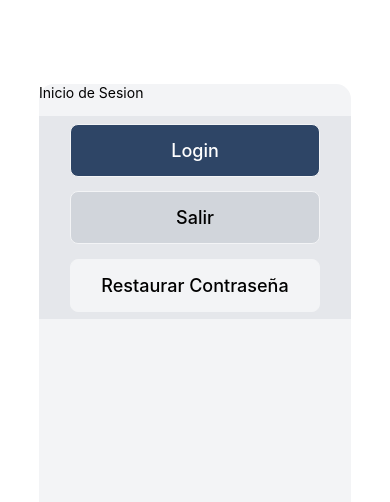
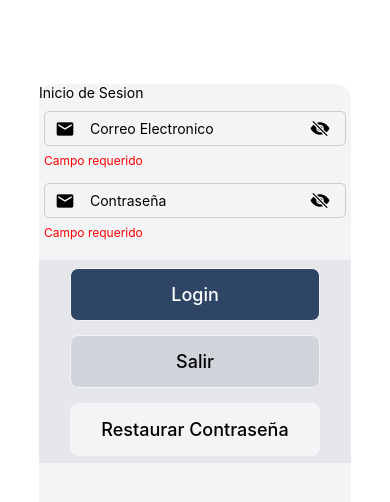
Before and after one commit to AnthonioFuentes09/SPQR_ProyectoClaseMovil60, a React Native app in the folder SPQR_proyectoTest1/: screen / in a window 390 px wide. Shown: the top 502 px of the page. Built offline with nearby package versions, Linux system fonts and the light colour scheme.

Commit message:
2026-02-02 | Custom Input

```diff
--- a/SPQR_proyectoTest1/App.tsx
+++ b/SPQR_proyectoTest1/App.tsx
@@ -2,6 +2,7 @@ import { StatusBar } from 'expo-status-bar';
 import { StyleSheet, Text, View } from 'react-native';
 import CustomButton from './src/components/CustomButtom';
 import { useState } from 'react';
+import CustomInput from './src/components/CustomInput';
 
 
 export default function App() {
@@ -39,6 +40,14 @@ export default function App() {
     <View style={styles.container}>
       <View style={styles.card}>
         <Text>Inicio de Sesion</Text>
+        <CustomInput
+            placeholder={"Correo Electronico"}
+            type={"email-address"} />
+        <CustomInput
+            placeholder={"Contraseña"}
+            type={"password"} />
+
+
         <StatusBar style="auto" />
         <View style={styles.buttonsWrapper}>
           <CustomButton
--- a/SPQR_proyectoTest1/package.json
+++ b/SPQR_proyectoTest1/package.json
@@ -10,6 +10,7 @@
     "web": "expo start --web"
   },
   "dependencies": {
+    "@expo/vector-icons": "^15.0.3",
     "expo": "~54.0.32",
     "expo-status-bar": "~3.0.9",
     "react": "19.1.0",
--- a/SPQR_proyectoTest1/src/components/CustomButtom.tsx
+++ b/SPQR_proyectoTest1/src/components/CustomButtom.tsx
@@ -37,8 +37,7 @@ const getStyles = (variant: ButtonVariant) =>
         paddingVertical: 15,
         alignItems: 'center',
         width: "80%",
-        backgroundColor:
-            getBgColorByVariant(variant),
+        backgroundColor: getBgColorByVariant(variant),
         borderRadius: 8,
         borderWidth: 1,
         borderColor: "#f3f4f6",
@@ -61,6 +60,7 @@ const getBgColorByVariant = (variant: ButtonVariant) => {
     }
 }
 
+
 const getColorByVariant = (variant: ButtonVariant) => {
     switch(variant){
         case "primary":
--- /dev/null
+++ b/SPQR_proyectoTest1/src/components/CustomInput.tsx
@@ -0,0 +1,74 @@
+import { TextInput, View, Text,StyleSheet } from "react-native";
+import { Ionicons, MaterialIcons } from '@expo/vector-icons';
+
+
+export interface CustomInputProps {
+    placeholder?: string;
+    value?: string;
+    onChangeText?: (text: string) => void;
+    type?: 'default' | 'email-address' | 'numeric' | 'phone-pad' | 'password';
+    errorMessage?: string;
+}
+
+export default function CustomInput(
+    props: CustomInputProps
+) {
+    return (
+        <View style={styles.container}>
+            <View style={styles.form_field}>
+                <MaterialIcons
+                    style={{marginRight: 5}}
+                    name={"email"}
+                    size={20}
+                    color={"#00000"}
+                />
+
+                <TextInput
+                    style={styles.input}
+                    placeholder={props.placeholder}
+                    value={props.value}
+                    onChangeText={props.onChangeText}
+                    keyboardType={props.type === 'password' ? 'default' : props.type}
+                    secureTextEntry={props.type === 'password'}
+                />
+
+                <Ionicons
+                    style={{marginRight: 5}}
+                    name={"eye-off"}
+                    size={20}
+                    color={"#00000"}
+                />
+            </View>
+            <Text style={styles.errorText}>{"Campo requerido"}</Text>
+        </View>
+    );
+}
+
+
+const styles = StyleSheet.create({
+    container: {
+        flexDirection: 'column',
+        alignItems: 'baseline',
+        padding: 5,
+    },
+    form_field: {
+        width: '100%',
+        borderWidth: 1,
+        borderColor: '#ccc',
+        borderRadius: 5,
+        paddingHorizontal: 10,
+        paddingVertical: 5,
+        marginVertical: 5,
+        flexDirection: 'row',
+        alignItems: 'center',
+    },
+    input: {
+        flex: 1,
+        marginLeft: 10,
+    },
+    errorText: {
+        color: 'red',
+        fontSize: 12,
+        marginTop: 2,
+    },
+});
```
Also changed, not shown: 1 other file (tests, documents, lock files or other folders).
